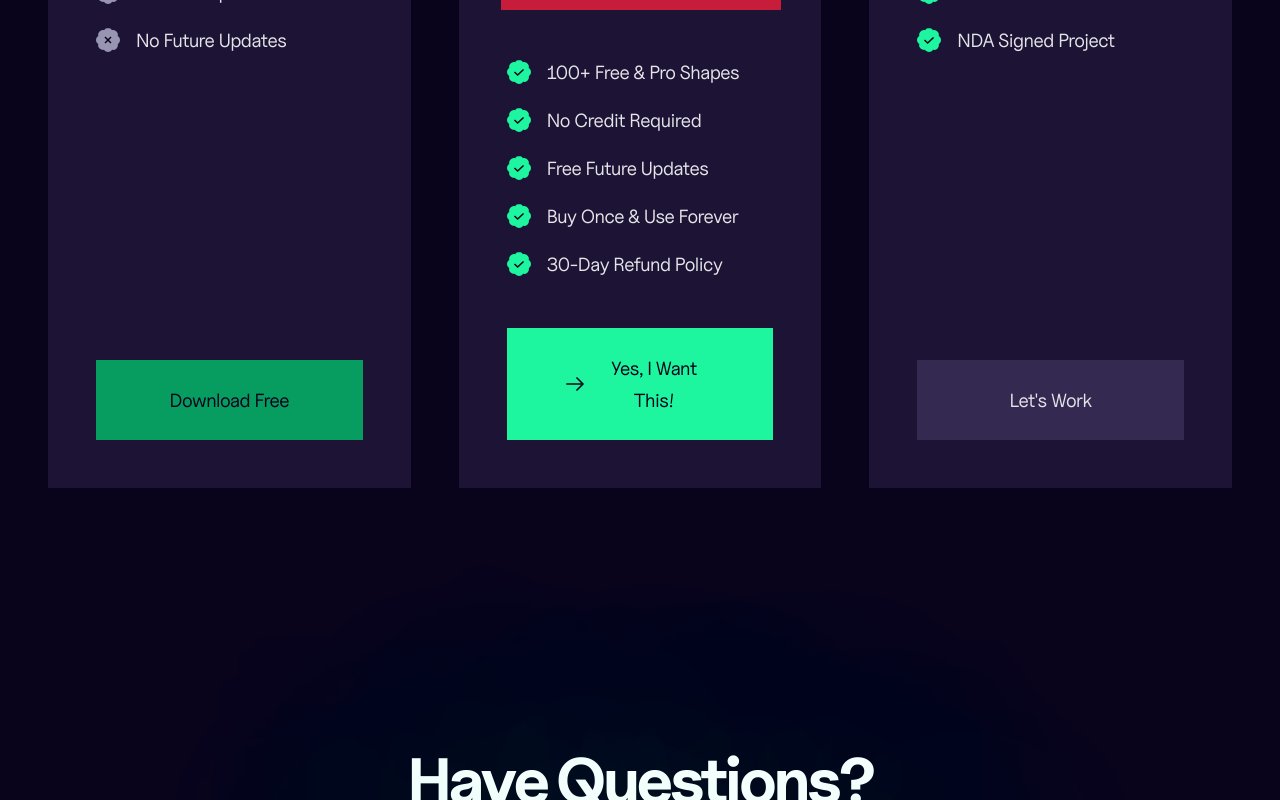
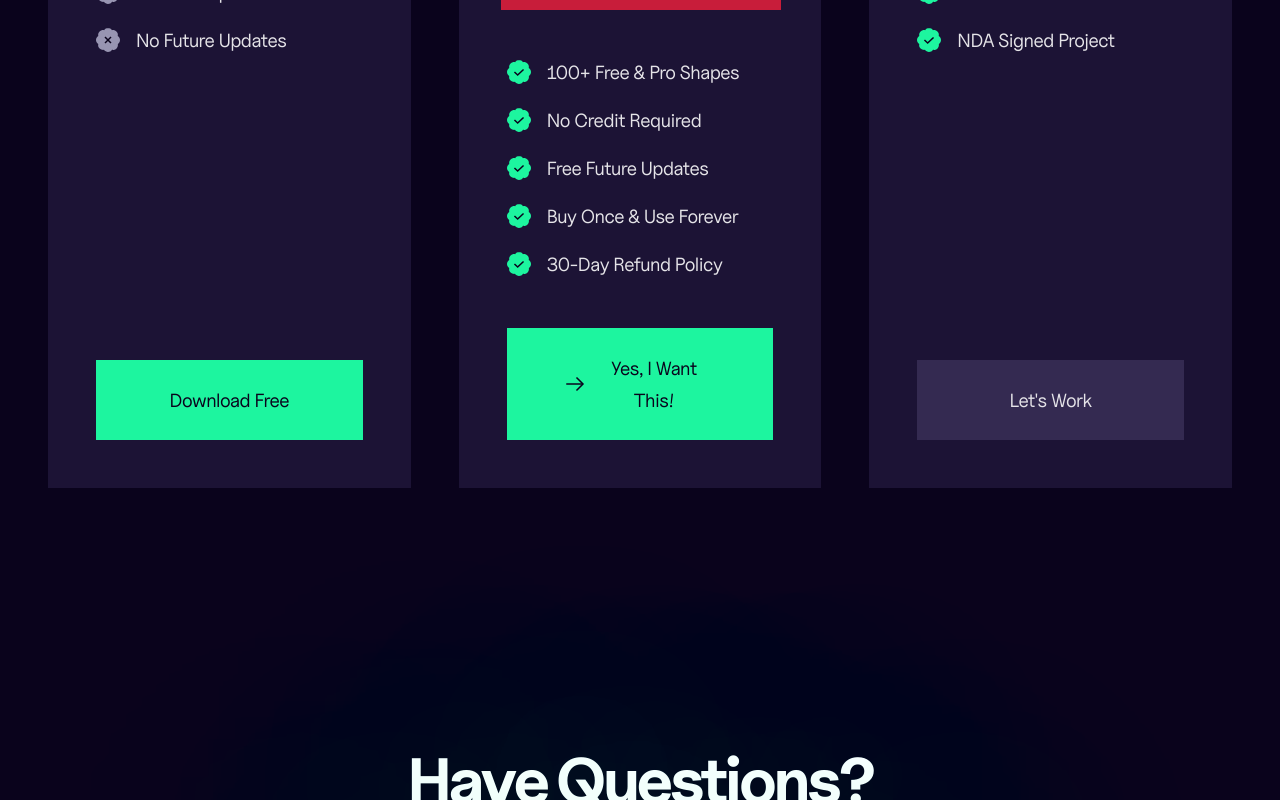
Before and after one commit to HiShahadat/Shahadat-React, a Next.js app: page /akriti-abstract-vector-shapes in a window 1280 px wide. In both pictures the pointer is over the link "Download Free". Shown: the part 4803-5603 px from the top of the page. Built offline with nearby package versions, Linux system fonts and the light colour scheme.

Commit message:
Commit from TeleportHQ

```diff
--- a/pages/style.css
+++ b/pages/style.css
@@ -162,7 +162,7 @@
 .button-secondary-cta:hover {
   color: var(--dl-color-ui-1000);
   cursor: pointer;
-  background-color: var(--dl-color-brand-700);
+  background-color: var(--dl-color-brand-500);
 }
 .button-social {
   gap: 0.75rem;
```
